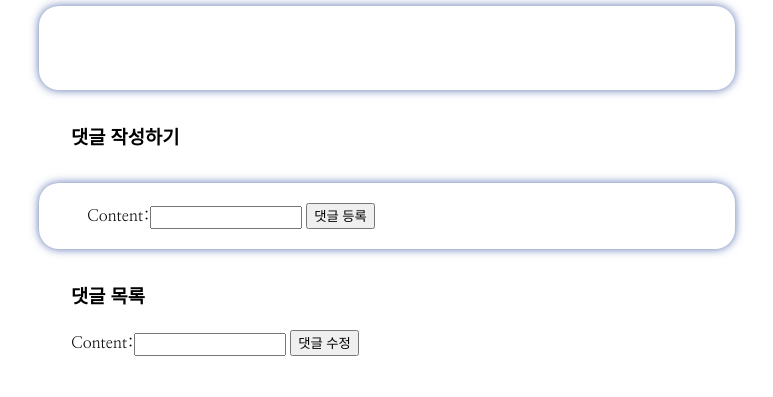
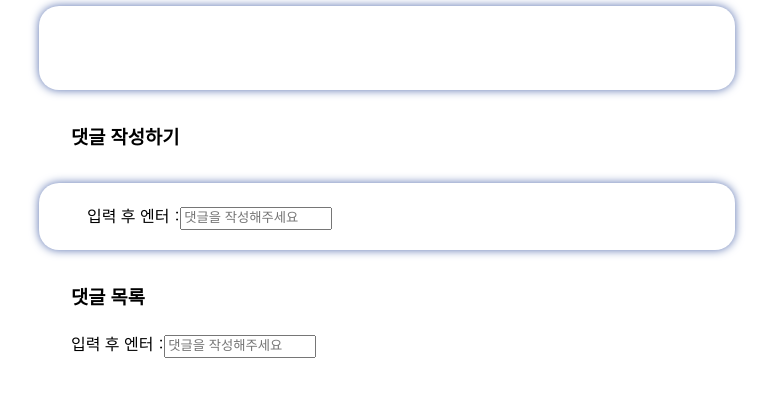
Before and after one commit to yujin113/LikeLion08_CrudProject, a Django app: template crudapp/templates/detail.html in a window 1280 px wide. Shown: the part 167-564 px from the top of the page, without its empty margins (253-1026 px from the left). Run offline with Django 3.2, Linux system fonts and the light colour scheme; the template is opened without the code that fills it: values that come from a table or form of the project are taken from there, others are empty.

Commit message:
댓글 작성, 수정 부분 form 속성 추가

```diff
--- a/commentcrud/forms.py
+++ b/commentcrud/forms.py
@@ -5,3 +5,9 @@
     class Meta:
         model = Comment
         fields = ['content']
+        widgets = {
+            'content': forms.TextInput(attrs={'placeholder': '댓글을 작성해주세요'}),
+        }
+        labels = {
+            'content': '입력 후 엔터 '
+        }
--- a/crudapp/templates/detail.html
+++ b/crudapp/templates/detail.html
@@ -85,7 +85,7 @@
     <div class="comment">
       <form method="POST">
         {% csrf_token %} {{ form }}
-        <button type="submit">댓글 등록</button>
+        <!-- <button type="submit">댓글 등록</button> -->
       </form>
       <br />
     </div>
@@ -93,7 +93,7 @@
     <br />
     <form class="comment_guide" method="POST">
       {% csrf_token %} {{ update_form }}
-      <button type="submit">댓글 수정</button>
+      <!-- <button type="submit">댓글 수정</button> -->
     </form>
     {% for comment in post.comment_set.all %}
     <div class="comment">
```
